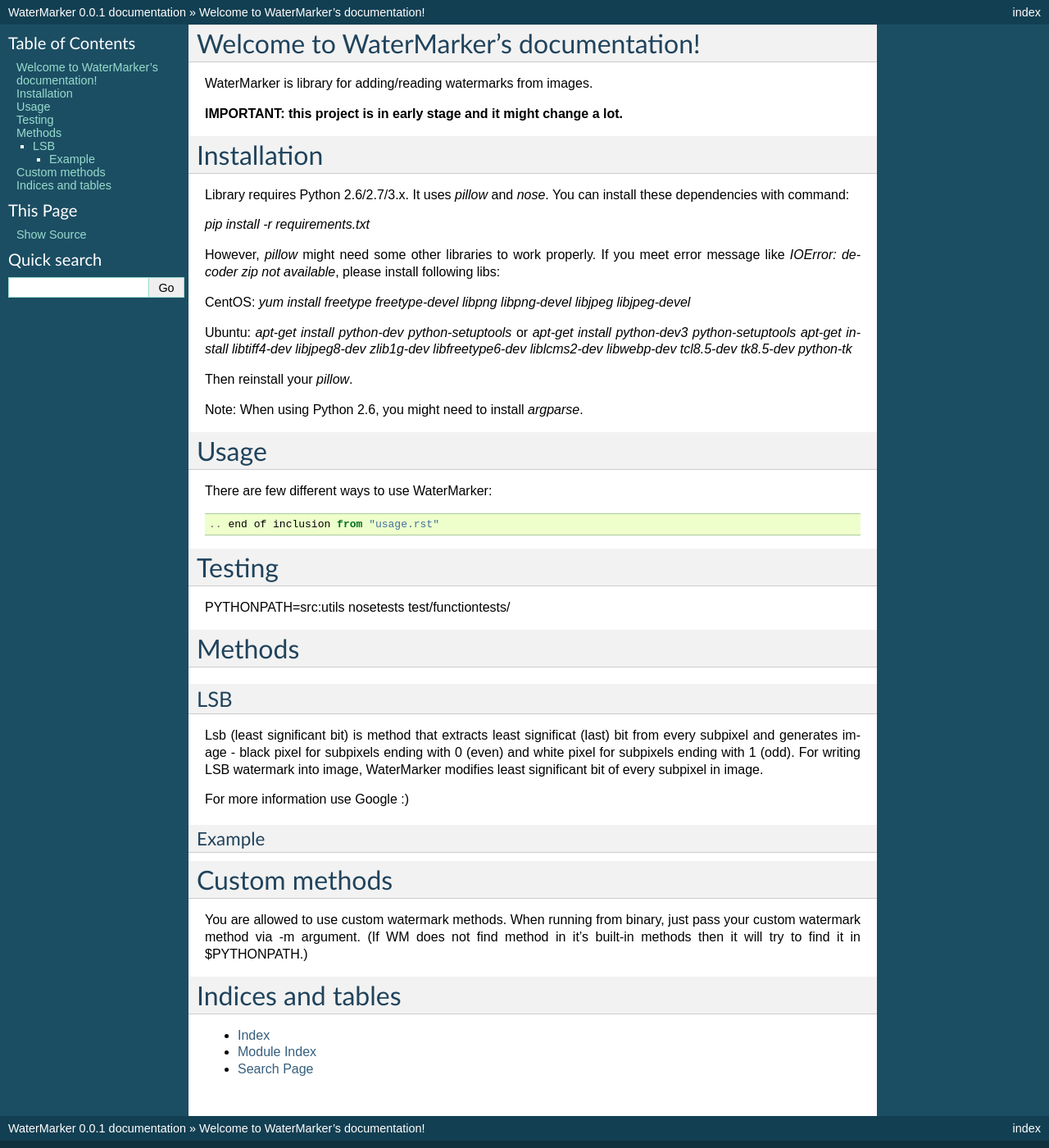
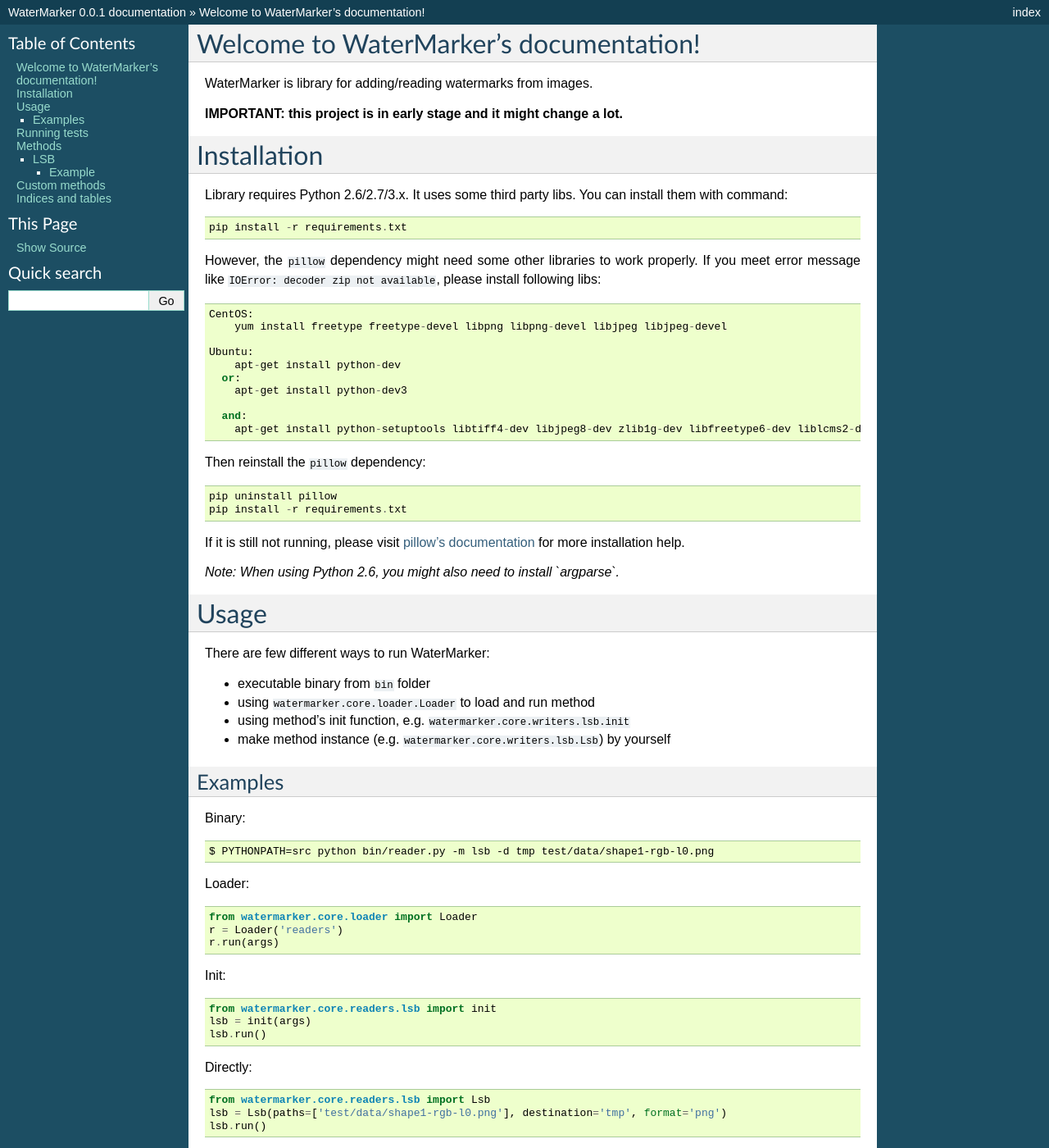
Before and after one commit to vladozc/watermarks, a Sphinx documentation site: the page built from doc/source/index.rst, in a window 1280 px wide and 1400 px high. Shown: the whole window at 82% size. Built offline with Sphinx 7.4.7, drawn with Linux system fonts in a browser that asks for light colours; some of the changed text lies outside the part shown.

Commit message:
updated doc

```diff
--- a/doc/source/custom_methods.rst
+++ b/doc/source/custom_methods.rst
@@ -4,4 +4,8 @@ Custom methods
 You are allowed to use custom watermark methods. When running from
 binary, just pass your custom watermark method via -m argument. (If WM
 does not find method in it's built-in methods then it will try to find it
-in $PYTHONPATH.)
+in ``$PYTHONPATH``.)
+
+Module with custom method must have function ``init(args)`` and method
+implementation class with function ``run()``. Please see some existing
+method (in ``watermarker.core.[readers|writers]``) for example.
--- a/doc/source/index.rst
+++ b/doc/source/index.rst
@@ -7,7 +7,7 @@
 .. include:: overview.rst
 .. include:: installation.rst
 .. include:: usage.rst
-.. include:: testing.rst
+.. include:: running_tests.rst
 .. include:: methods/index.rst
 .. include:: custom_methods.rst
 
--- a/doc/source/installation.rst
+++ b/doc/source/installation.rst
@@ -1,20 +1,28 @@
 Installation
 ============
 
-Library requires Python 2.6/2.7/3.x. It uses `pillow` and `nose`. You can install these dependencies with command:
+Library requires Python 2.6/2.7/3.x. It uses some third party libs. You can install them with command::
 
-`pip install -r requirements.txt`
+  pip install -r requirements.txt
 
-However, `pillow` might need some other libraries to work properly. If you meet error message like `IOError: decoder zip not available`, please install following libs:
+However, the ``pillow`` dependency might need some other libraries to work properly. If you meet error message like ``IOError: decoder zip not available``, please install following libs::
 
-CentOS:
-`yum install freetype freetype-devel libpng libpng-devel libjpeg libjpeg-devel`
+  CentOS:
+      yum install freetype freetype-devel libpng libpng-devel libjpeg libjpeg-devel
 
-Ubuntu:
-`apt-get install python-dev python-setuptools` or `apt-get install python-dev3 python-setuptools`
-`apt-get install libtiff4-dev libjpeg8-dev zlib1g-dev libfreetype6-dev liblcms2-dev libwebp-dev tcl8.5-dev tk8.5-dev python-tk`
+  Ubuntu:
+      apt-get install python-dev
+    or:
+      apt-get install python-dev3
 
-Then reinstall your `pillow`.
+    and:
+      apt-get install python-setuptools libtiff4-dev libjpeg8-dev zlib1g-dev libfreetype6-dev liblcms2-dev libwebp-dev tcl8.5-dev tk8.5-dev python-tk
 
-Note:
-When using Python 2.6, you might need to install `argparse`.
+Then reinstall the ``pillow`` dependency::
+
+  pip uninstall pillow
+  pip install -r requirements.txt
+
+If it is still not running, please visit `pillow's documentation <http://pillow.readthedocs.org/en/latest/installation.html>`_ for more installation help.
+
+*Note: When using Python 2.6, you might also need to install `argparse`.*
--- a/doc/source/methods/lsb.rst
+++ b/doc/source/methods/lsb.rst
@@ -11,3 +11,17 @@ For more information use Google :)
 
 Example
 ^^^^^^^
++---------------------------------+---------------------------------------------+
+| original image                  | watermarked image                           |
++=================================+=============================================+
+| .. image:: _static/sample.png   | .. image:: _static/sample_watermarked.png   |
++---------------------------------+---------------------------------------------+
+
+Can you see the difference? No? So let's use WaterMarker to extract last bit and
+generate image:
+
++---------------------------------+---------------------------------------------+
+| red band (last bit)             | red band (last bit)                         |
++=================================+=============================================+
+| .. image:: _static/sample_R.png | .. image:: _static/sample_watermarked_R.png |
++---------------------------------+---------------------------------------------+
--- /dev/null
+++ b/doc/source/running_tests.rst
@@ -0,0 +1,6 @@
+Running tests
+=============
+
+\.. is as easy as::
+
+  $ PYTHONPATH=src:utils nosetests test/functiontests/
--- a/doc/source/testing.rst
+++ /dev/null
@@ -1,4 +0,0 @@
-Testing
-=======
-
-PYTHONPATH=src:utils nosetests test/functiontests/
--- a/doc/source/usage.rst
+++ b/doc/source/usage.rst
@@ -1,4 +1,34 @@
 Usage
 =====
 
-There are few different ways to use WaterMarker::
+There are few different ways to run WaterMarker:
+
+- executable binary from ``bin`` folder
+- using ``watermarker.core.loader.Loader`` to load and run method
+- using method's init function, e.g. ``watermarker.core.writers.lsb.init``
+- make method instance (e.g. ``watermarker.core.writers.lsb.Lsb``) by yourself
+
+Examples
+--------
+
+Binary::
+
+  $ PYTHONPATH=src python bin/reader.py -m lsb -d tmp test/data/shape1-rgb-l0.png
+
+Loader::
+
+  from watermarker.core.loader import Loader
+  r = Loader('readers')
+  r.run(args)
+
+Init::
+
+  from watermarker.core.readers.lsb import init
+  lsb = init(args)
+  lsb.run()
+
+Directly::
+
+  from watermarker.core.readers.lsb import Lsb
+  lsb = Lsb(paths=['test/data/shape1-rgb-l0.png'], destination='tmp', format='png')
+  lsb.run()
```
Also changed, not shown: doc/source/_static/sample.png (added), doc/source/_static/sample_R.png (added), doc/source/_static/sample_watermarked.png (added), doc/source/_static/sample_watermarked_R.png (added), 1 other file.
